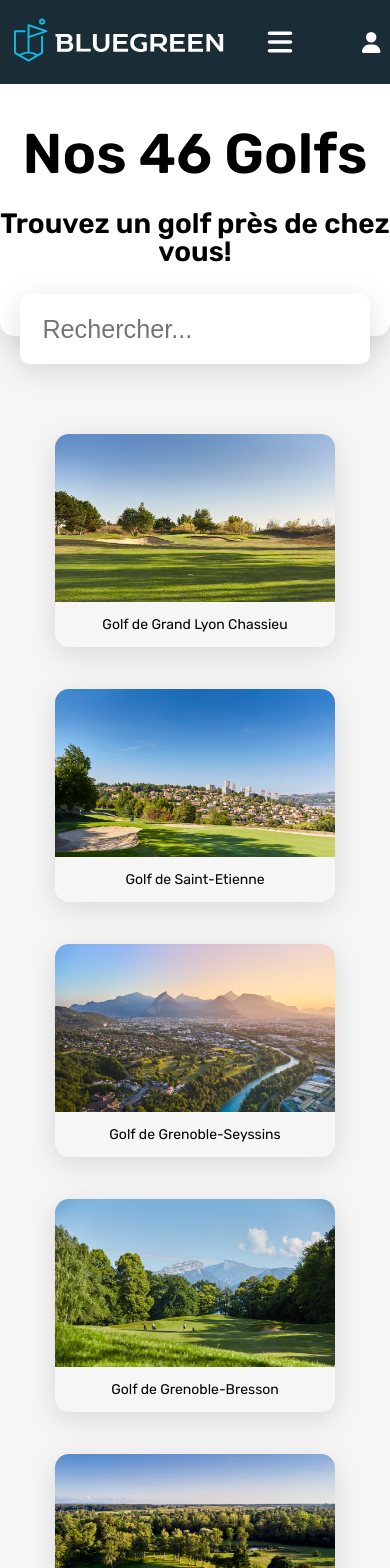
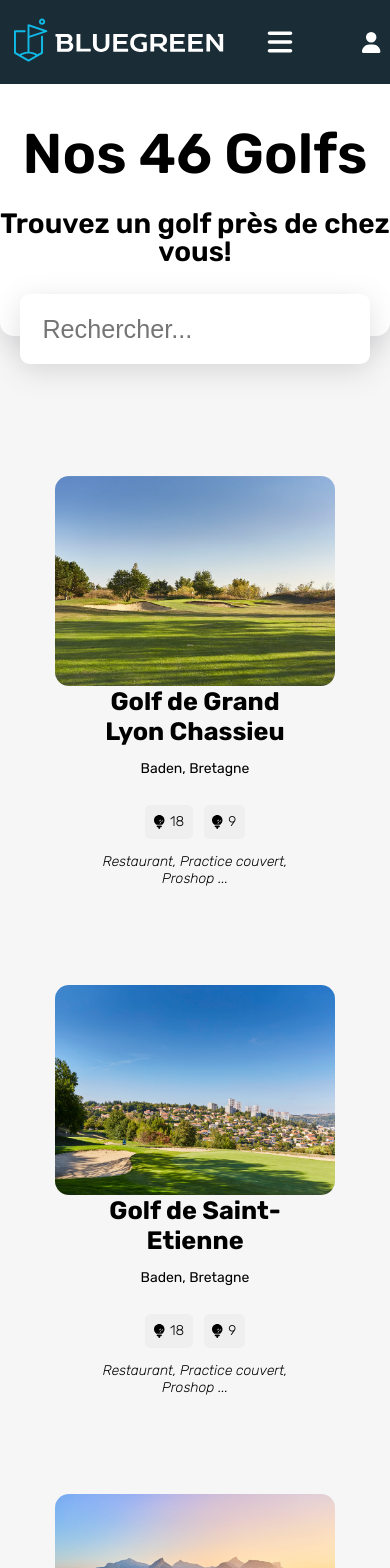
Before and after one commit to PMcht/BlueGreenRework, a React (Vite) app: page /Nos-Golfs in a window 390 px wide. Shown: the top 1568 px of the page. Built offline with nearby package versions, Linux system fonts and the light colour scheme.

Commit message:
More bugfixes

```diff
--- /dev/null
+++ b/src/Hooks/ScrollToTop.jsx
@@ -0,0 +1,17 @@
+import { useEffect } from "react";
+import { useLocation } from "react-router-dom";
+
+export default function ScrollToTop({ children }) {
+  const { pathname } = useLocation();
+
+  useEffect(() => {
+        // "document.documentElement.scrollTo" is the magic for React Router Dom v6
+        document.documentElement.scrollTo({
+          top: 0,
+          left: 0,
+          behavior: "instant", // Optional if you want to skip the scrolling animation
+        });
+      }, [pathname]);
+
+  return children;
+}
--- a/src/components/Home/Benefits/Benefits.jsx
+++ b/src/components/Home/Benefits/Benefits.jsx
@@ -52,7 +52,7 @@ const Benefits = () => {
                     <div className='textSlide'>
                       <h2 className='text-large'>46 Golfs partout en France</h2>
                       <p className='text-small'>Où que vous soyez, il y a un golf Bluegreen à proximité car notre réseau inclu un total de 46 golfs en France</p>
-                      <Link>
+                      <Link to="Nos-Golfs">
                           <div className='button text-smaller'>
                             Découvrez nos Golfs
                           </div>
@@ -72,7 +72,7 @@ const Benefits = () => {
                       <p className='text-small gray notOnMobile'></p>
                       <h2 className='text-large'>Découvrez nos Proshops connectés</h2>
                       <p className='text-small'>Profitez d'un large choix d'équipements pour vos parties ; clubs et vêtements livrés à votre proshop</p>
-                      <Link>
+                      <Link to="Proshop">
                           <div className='button text-smaller'>
                             Boutique en Ligne
                           </div>
--- a/src/components/Home/News/News.jsx
+++ b/src/components/Home/News/News.jsx
@@ -30,7 +30,7 @@ const News = () => {
 
         </div>
 
-        <Link>
+        <Link to="Actualites">
         <div className='button text-smaller'>
           Toutes les actus
         </div>
--- a/src/components/Navbar/Navbar.jsx
+++ b/src/components/Navbar/Navbar.jsx
@@ -44,6 +44,9 @@ const Navbar = () => {
                 <li className='flex center justify-center'>
                   <Link to="/Proshop" className='links flex center' onClick={() => setShowNavbar(false)}><FontAwesomeIcon icon={faShop} /><p>Proshop</p></Link>
                 </li>
+                <li className='flex center justify-center'>
+                  <Link className='close flex center' onClick={() => setShowNavbar(false)}><FontAwesomeIcon icon={faClose} /></Link>
+                </li>
               </ul>
             </div>
             <Link className='espaceClient flex center justify-center '>
--- a/src/components/Navbar/NavbarStyle.scss
+++ b/src/components/Navbar/NavbarStyle.scss
@@ -91,6 +91,19 @@ color: #18272F;
   }
 }
 
+.close{
+  display: none;
+  svg{
+    font-size: 3rem !important;
+    padding: 0.6rem;
+    border: 2px solid #000;
+    width: 3rem;
+    height: 3rem;
+    border-radius: 100%;
+  }
+
+}
+
 @media (max-width: 1200px) {
 
   .navbar{
@@ -151,4 +164,8 @@ color: #18272F;
     width: 15rem;
   }
 
+  .close{
+    display: block;
+  }
+
 }
--- a/src/main.jsx
+++ b/src/main.jsx
@@ -3,9 +3,11 @@ import ReactDOM from 'react-dom/client'
 import App from './App.jsx'
 import './index.scss'
 import { BrowserRouter } from 'react-router-dom'
+import ScrollToTop from './Hooks/ScrollToTop.jsx'
 
 ReactDOM.createRoot(document.getElementById('root')).render(
     <BrowserRouter>
+        <ScrollToTop />
         <App />
     </BrowserRouter>
 )
--- a/src/pages/GolfList/GolfList.jsx
+++ b/src/pages/GolfList/GolfList.jsx
@@ -3,6 +3,8 @@ import './GolfList.scss'
 import { GolfAttributes } from '../../utils/Lists/Golfs';
 import { Link } from 'react-router-dom';
 import { Transition, TransitionGroup } from 'react-transition-group';
+import { FontAwesomeIcon } from '@fortawesome/react-fontawesome';
+import { faGolfBallTee } from '@fortawesome/free-solid-svg-icons';
 
 const GolfList = () => {
 
@@ -73,12 +75,20 @@ const GolfList = () => {
 
                     <FadeTransition key={golf.id} className='golfCard'>
 
-                            <div className='golfImageContainer flex center'>
-                                <img src={golf.img} className='golfImage'/>
-                            </div>
+                            <div className='golfImage' style={{backgroundImage:`url(${golf.img})`}} />
 
-                            <div className='golfName'>
-                                <p>Golf de {golf.name}</p>
+                            <div className='golfDescription'>
+                                <p className='bold text-small'>Golf de {golf.name}</p>
+                                <p>Baden, Bretagne</p>
+                                <div className='icons flex center'>
+                                    <div className='icon flex center justify-center'>
+                                      <FontAwesomeIcon icon={faGolfBallTee} /><p>18</p>
+                                    </div>
+                                    <div className='icon flex center justify-center'>
+                                      <FontAwesomeIcon icon={faGolfBallTee} /><p>9</p>
+                                    </div>
+                                </div>
+                                <p className='thin'>Restaurant, Practice couvert, Proshop ...</p>
                             </div>
 
                     </FadeTransition>
--- a/src/pages/GolfList/GolfList.scss
+++ b/src/pages/GolfList/GolfList.scss
@@ -1,48 +1,64 @@
 #golfContainer{
     width: 100%;
-    gap: 3rem;
+    gap: 1rem;
     padding: 0 10rem;
     display: grid;
-    grid-template-columns: repeat(auto-fit, minmax(min(20rem, 100%), 1fr));
+    grid-template-columns: repeat(auto-fit, minmax(min(40rem, 100%), 1fr));
     justify-items: center;
     align-items: center;
     .golfCard{
         width: 100%;
-        min-width: 20rem;
-        max-width: 25rem;
         border-radius: 1rem;
+        min-height: 20rem;
+        height: fit-content;
+        transition: box-shadow .1s ease-in-out;
+        transition: transform .3s ease-in-out;
+        overflow: hidden;
+        display: flex;
+        justify-content: space-between;
+        align-items: center;
+        gap: 5%;
+        padding: 3rem;
+        &:hover{
             box-shadow: rgba(100, 100, 111, 0.2) 0px 7px 29px 0px;
-        height: fit-content;
-        transition: all .3s ease-in-out;
-        &:hover{
-            transform: scale(1.1);
+        }
+        .golfImage{
+            height: 15rem;
+            aspect-ratio: 4/3;
+            border-radius: 1rem;
+            background-position: center;
+            background-size: cover;
+        }
+        .golfDescription{
+            width: 100%;
+            .bold{
+                margin: 0;
             }
         }
-    .golfImageContainer{
-        width: 100%;
-        height: 12rem;
-        border-radius: 1rem 1rem 0 0;
-        overflow: hidden;
-        justify-content: flex-start;
-        .golfImage{
-            width: 100%;
-            transition: all .3s ease-in-out;
+        .icons{
+            width: fit-content;
+            .icon{
+                font-size: 1rem;
+                font-weight: 200;
+                background: #e2e1e15d;
+                margin: 1rem 0.4rem;
+                padding: 0.6rem;
+                border-radius: 0.4rem;
+                *{
+                    margin: 0;
                 }
-        &:hover{
-            .golfImage{
-                transform: scale(1.02) rotate(-1deg);
+                svg{
+                    margin-right: 0.4rem;
+                }
+
             }
         }
-    }
-    .golfName{
-        padding: 0 1rem
     }
 }
 
 
 
 .topBanner{
-    box-shadow: rgba(100, 100, 111, 0.2) 0px 7px 29px 0px;
     width: 70%;
     margin: auto;
     background: #fff;
@@ -51,18 +67,23 @@
     padding: 5rem 0 3rem;
     border-radius: 1rem;
     position: relative;
+    box-shadow: rgba(100, 100, 111, 0.2) 0px 7px 29px 0px;
     #search {
         position: absolute;
         bottom: -2rem;
+
+
+      }
+}
+
+
+  input[type="search"] {
+    min-width: 25rem;
     height: 5rem;
-        min-width: 25rem;
     width: 50%;
     border: 0;
-        color: #2f2f2f;
+    font-size: 1.8rem;
     box-shadow: rgba(100, 100, 111, 0.2) 0px 7px 29px 0px;
-        font-size: 1.8rem;
-      }
-      #search[type="search"] {
     outline: 0; // <-- shold probably remove this for better accessibility, adding for demo aesthetics for now.
     background: #fff;
     padding: 0 1.6rem;
@@ -71,11 +92,26 @@
     transition: all .3s cubic-bezier(0, 0, 0.43, 1.49);
     z-index: 1;
   }
+
+
+@media (max-width: 1450px) {
+    #golfContainer{
+        padding: 0rem;
     }
-
+}
 
 @media (max-width: 700px) {
     .topBanner{
         width: 100%;
     }
+    #golfContainer{
+        .golfCard{
+            flex-direction: column;
+            width: 80%;
+            margin: auto;
+            .icons{
+                margin: auto;
             }
+        }
+    }
+}
--- a/src/pages/Home/Home.jsx
+++ b/src/pages/Home/Home.jsx
@@ -20,7 +20,7 @@ const Home = () => {
               <p className='thin text-small'>N°1 du Golf en France.</p>
               <h1 className='bold text-large'>Golfs Bluegreen</h1>
               <p className='text-smaller'>46 Golfs à découvrir dans toute la France, adaptés à tout niveaux, entourés des meilleurs professionnels et d'infrastructures high-tech.</p>
-              <Link>
+              <Link to="/Nos-Golfs">
                 <div className='button text-smaller'>
                   Découvrez BlueGreen
                 </div>
```
Also changed, not shown: src/components/Home/Pricing/Pricing.jsx (+5 -5 lines). Lines whose indentation alone changed are shown as unchanged.
